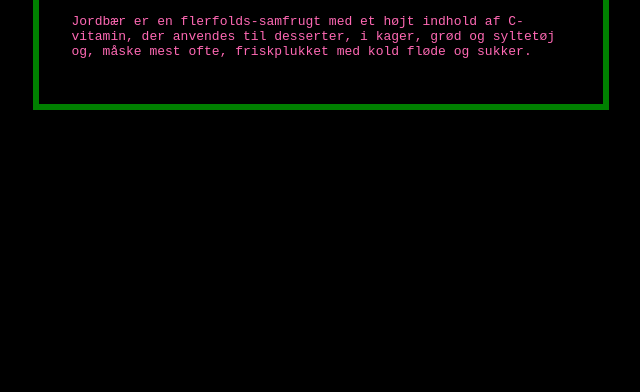
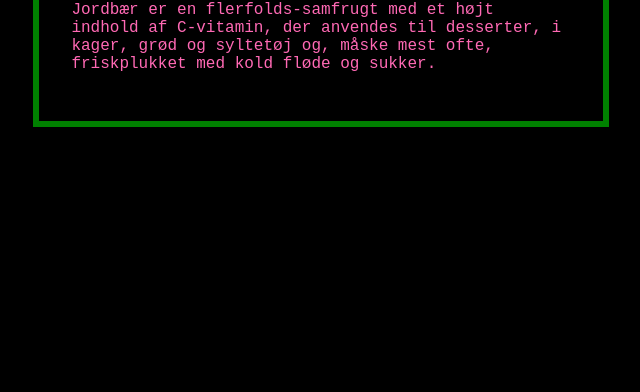
Before and after one commit to EmilMortensen/Programmering, a plain HTML site: page 02 - Hjemmeisde/index.html in a window 1280 px wide. Shown: the part 408-800 px from the top of the page, without its empty margins (319-959 px from the left). Drawn offline with Linux system fonts and the light colour scheme.

Commit message:
ændrede p i css

```diff
--- a/02 - Hjemmeisde/index.css
+++ b/02 - Hjemmeisde/index.css
@@ -8,6 +8,10 @@ body{
     height:100vh;
     width:100vw;
     overflow:hidden;
+}
+
+p{
+    font-size:1rem;
 }
 
 h1{
```
